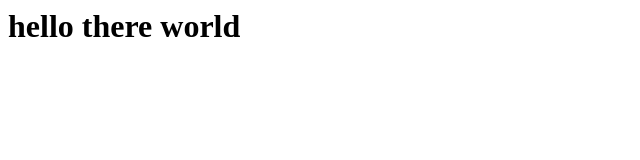
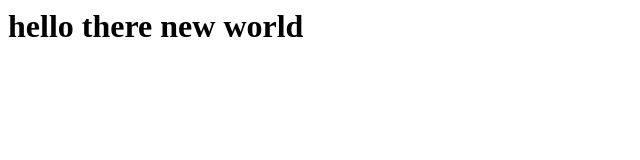
Before and after one commit to musystems/hello-world, a plain HTML site: page index.html in a window 1280 px wide. Shown: the whole page, without its empty margins (0-640 px from the left). Drawn offline with Linux system fonts and the light colour scheme.

Commit message:
added new stuff

```diff
--- a/index.html
+++ b/index.html
@@ -1 +1 @@
-<h1>hello there world</h1>
+<h1>hello there new world</h1>
```
